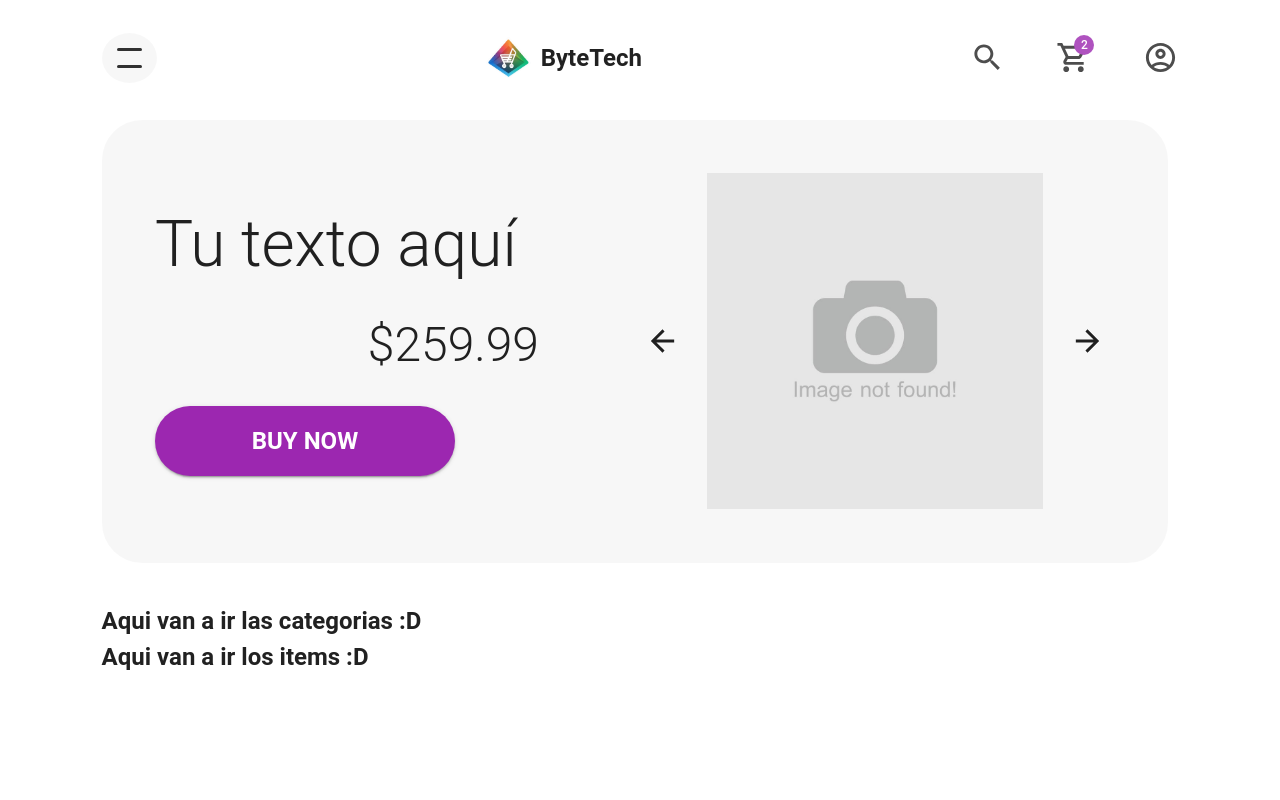
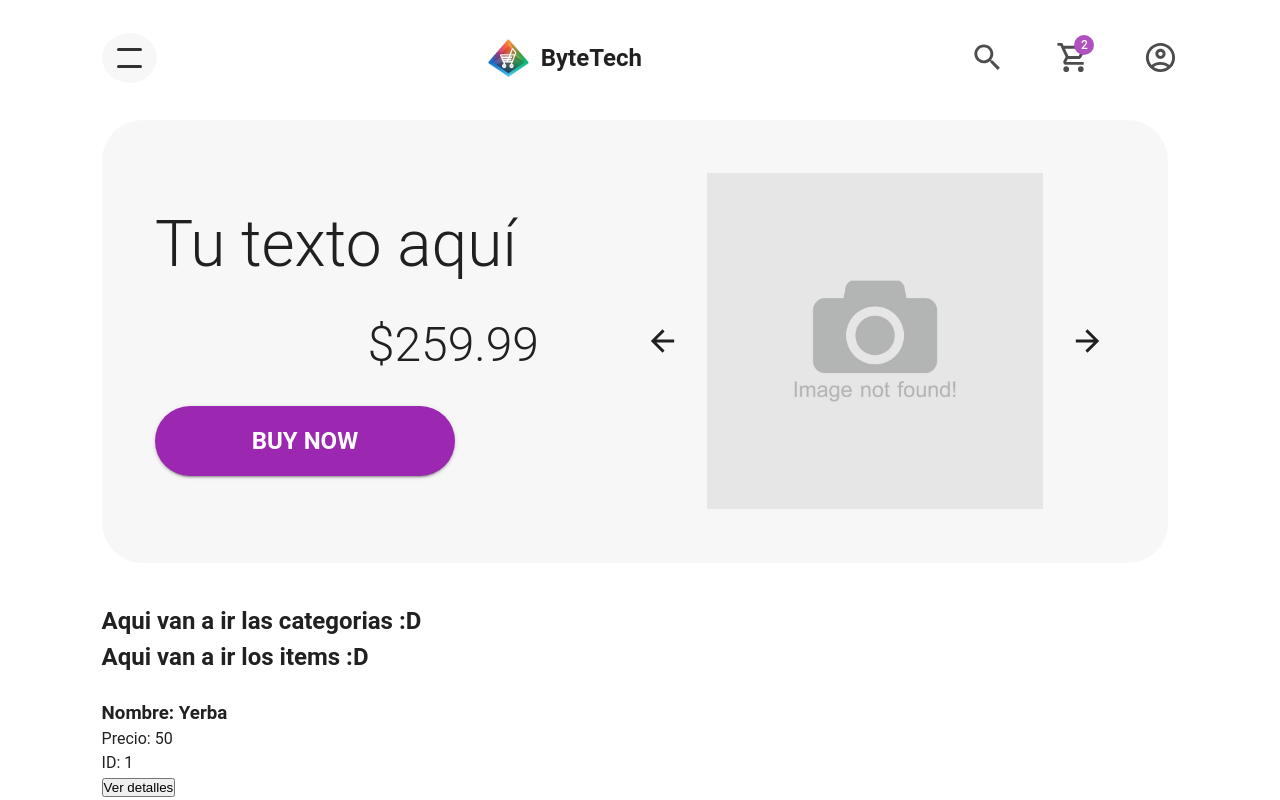
Before and after one commit to RodrigoCazard/PreEntrega--Dos-Cazard, a React (Vite) app: page / in a window 1280 px wide. Shown: the top 800 px of the page. Built offline with nearby package versions, Linux system fonts and the light colour scheme.

Commit message:
Configurando para hacer deplot en githubpages

```diff
--- a/package.json
+++ b/package.json
@@ -4,6 +4,8 @@
   "version": "0.0.0",
   "type": "module",
   "scripts": {
+    "predeploy":"npm run build",
+    "deploy":"gh-pages -d dist",
     "dev": "vite",
     "build": "vite build",
     "lint": "eslint . --ext js,jsx --report-unused-disable-directives --max-warnings 0",
@@ -30,6 +32,7 @@
     "eslint-plugin-react": "^7.33.2",
     "eslint-plugin-react-hooks": "^4.6.0",
     "eslint-plugin-react-refresh": "^0.4.4",
+    "gh-pages": "^6.1.0",
     "vite": "^5.0.0"
   }
 }
--- /dev/null
+++ b/src/asyncmock.js
@@ -0,0 +1,15 @@
+const productos = [
+    {id:1,nombre: 'Yerba', precio:50},
+    {id:2,nombre: 'Fideos', precio:150},
+    {id:3,nombre: 'Coquita', precio:250},
+    {id:4,nombre: 'Arroz', precio:350},
+
+]
+
+export const getProductos = () => {
+    return new Promise(resolve => {
+        setTimeout (()=>{
+            resolve(productos)
+        },2000)
+    })
+}
--- /dev/null
+++ b/src/components/Item/Item.jsx
@@ -0,0 +1,15 @@
+import React from 'react'
+
+const Item = ({id,nombre,precio,img}) => {
+  return (
+    <div>
+        <img src="" alt="" />
+        <h3>Nombre: {nombre}</h3>
+        <p>Precio: {precio}</p>
+        <p>ID: {id}</p>
+        <button>Ver detalles</button>
+    </div>
+  )
+}
+
+export default Item
--- /dev/null
+++ b/src/components/ItemList/ItemList.jsx
@@ -0,0 +1,12 @@
+import React from 'react'
+import Item from '../Item/Item'
+
+const ItemList = ({products}) => {
+  return (
+    <div>
+        { products.map((product) => <Item key={product.id} {...product}></Item>) }
+    </div>
+  )
+}
+
+export default ItemList
--- a/src/components/ItemListContainer/ItemListContainer.jsx
+++ b/src/components/ItemListContainer/ItemListContainer.jsx
@@ -1,9 +1,22 @@
 import { Box } from "@mui/material"
+import { useEffect, useState } from "react"
+import {getProductos }from "../../asyncmock"
+import ItemList from "../ItemList/ItemList"
+
 
 const ItemListContainer = ({greeting}) => {
+
+  const [products,setProducts] = useState([])
+
+  useEffect(()=>{
+    getProductos().then(response => setProducts(response))
+  },[])
+
   return (
     <Box component={'main'}>
       <h2> {greeting}</h2>
+      <ItemList products={products}></ItemList>
+
       {/* Para probar el efecto del navBar */}
       <Box height={'200vh'}></Box>
     </Box>
--- a/vite.config.js
+++ b/vite.config.js
@@ -4,4 +4,5 @@ import react from '@vitejs/plugin-react-swc'
 // https://vitejs.dev/config/
 export default defineConfig({
   plugins: [react()],
+  base:'https://rodrigocazard.github.io/PreEntrega--Uno-Cazard'
 })
```
Also changed, not shown: 1 other file (tests, documents, lock files or other folders).
